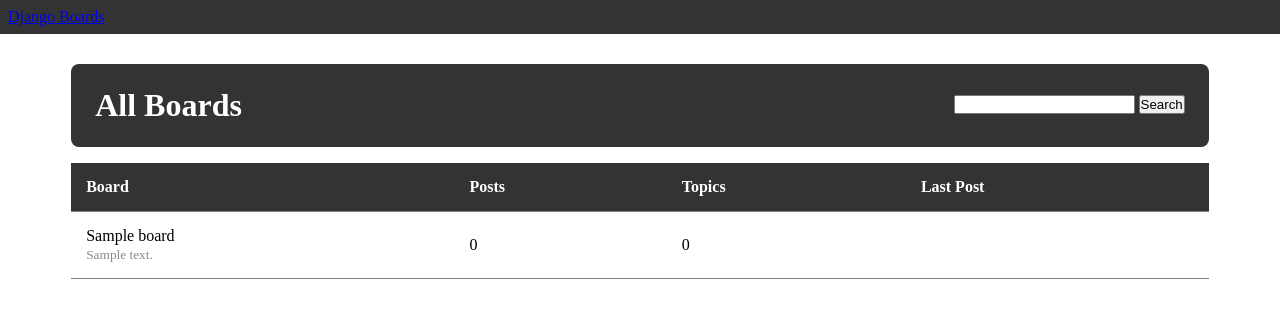
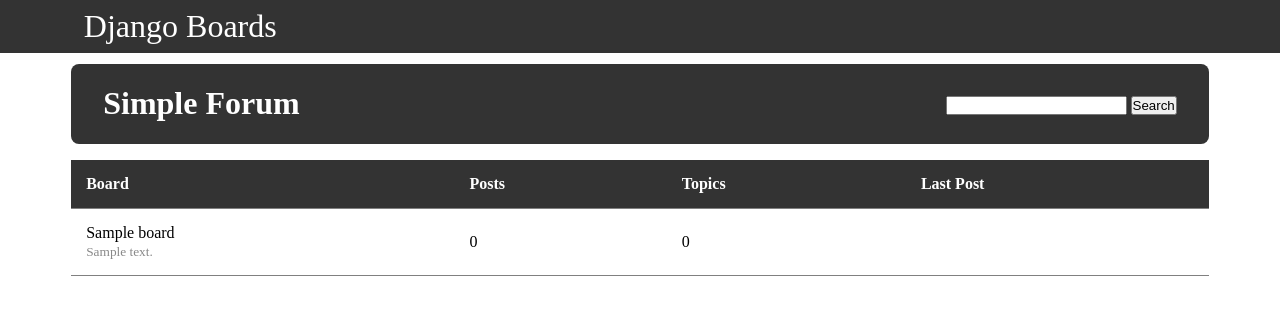
Before and after one commit to HanRewan/SimpleForum, a Django app: template templates/home.html in a window 1280 px wide. Shown: the top 318 px of the page. Run offline with Django 3.2, Linux system fonts and the light colour scheme; the template is opened without the code that fills it: most values are stand-ins (such as "Sample title", 1, 10 or a date in 2020).

Commit message:
add first ver of navbar

```diff
--- a/SimpleForum/settings.py
+++ b/SimpleForum/settings.py
@@ -118,7 +118,7 @@ USE_TZ = True
 # Static files (CSS, JavaScript, Images)
 # https://docs.djangoproject.com/en/4.2/howto/static-files/
 
-STATIC_URL = 'None/'
+STATIC_URL = 'static/'
 
 STATICFILES_DIRS = [
     Path.joinpath(BASE_DIR, 'static'),
--- a/static/css/style.css
+++ b/static/css/style.css
@@ -5,6 +5,22 @@
 }
 body{
     padding: 0;
+}
+
+.navbar_content{
+    width: 88%;
+    margin-left: 6%;
+}
+
+.content {
+    margin-top: 4em;
+}
+
+.navbar_main{
+    font-family: Haettenschweiler, sans serif;
+    text-decoration: none;
+    color: white;
+    font-size: 2em;
 }
 
 .navbar{
@@ -40,15 +56,13 @@ body{
 
 .main_header{
     min-width: 470px;
-    line-height: 2.5em;
     width: 90%;
-    margin-top: 4em;
     margin-left: 5%;
     margin-bottom: 1em;
     border-radius: 0.5em;
-    height: fit-content;
+    align-items: center;
+    justify-content: space-between;
     background-color: #333333;
-    padding: 0em 1.5em 0em 1.5em;
 }
 
 .main_header ul{
@@ -65,9 +79,9 @@ body{
 }
 
 .search{
-    float:right;
-    top: 50%;
-    transform: translateY(50%);
+    float: right;
+    margin-top: 2em;
+    margin-right: 2em;
 }
 
 .board_table{
@@ -96,6 +110,10 @@ body{
     border-bottom: 1px solid grey;
 }
 
+.label{
+    margin-left: 2em;
+}
+
 .board_table tbody tr:hover{
     background-color: #FDF5E6;
 }
--- a/templates/base.html
+++ b/templates/base.html
@@ -8,15 +8,13 @@
   </head>
   <body>
     <div class="navbar">
-      <div class="">
-        <a class="" href="{% url 'home' %}">Django Boards</a>
+      <div class="navbar_content">
+        <a class="navbar_main" href="{% url 'home' %}">Django Boards</a>
       </div>
     </div>
-    <div class="container">
-      <ol class="breadcrumb my-4">
-        {% block breadcrumb %}
-        {% endblock %}
-      </ol>
+    <div class='content'>
+      {% block breadcrumb %}
+      {% endblock %}
       {% block content %}
       {% endblock %}
     </div>
--- a/templates/home.html
+++ b/templates/home.html
@@ -3,7 +3,7 @@
 {% block breadcrumb %}
     <div class="main_header">
         <ul class="main_header_list">
-            <li class="label"><h1>All Boards</h1></li>
+            <li class="label"><h1>Simple Forum</h1></li>
             <li class="search">
                 <input type="search" id="site-search" name="q">
                 <button>Search</button>
```
